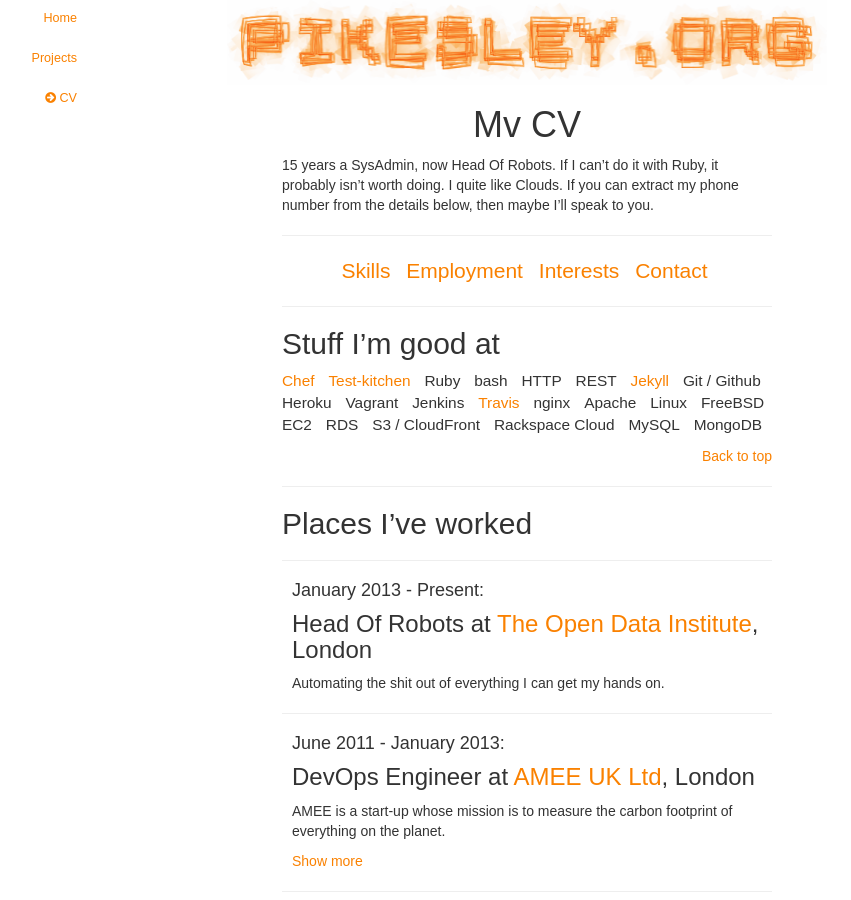
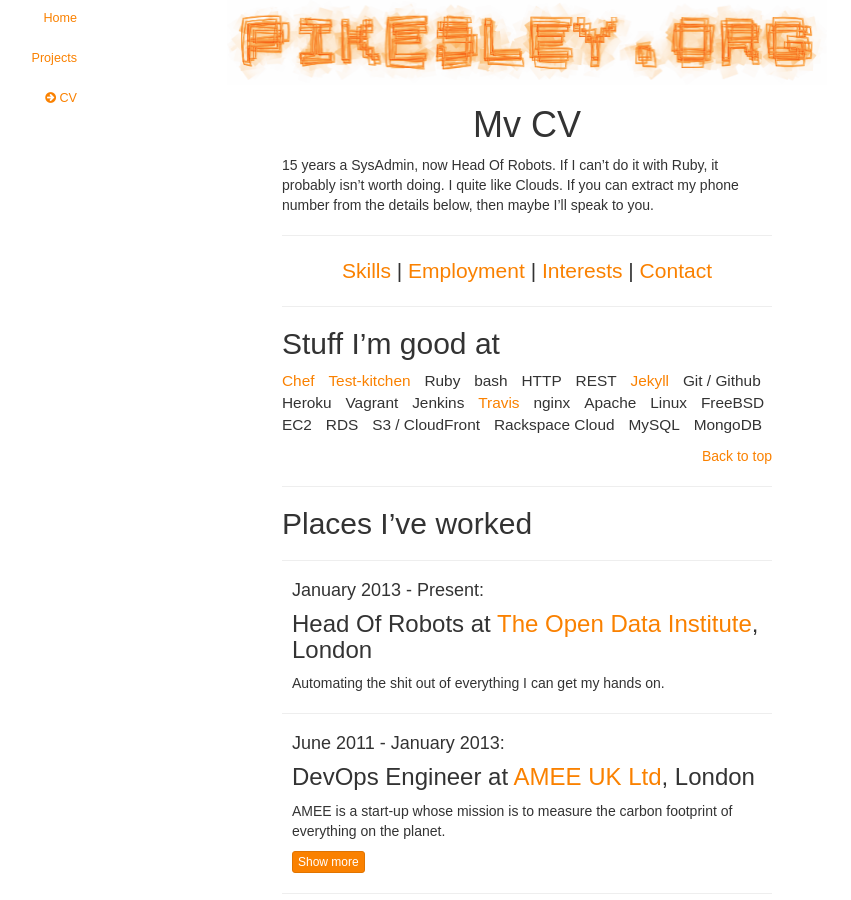
Before and after one commit to pikesley/pikesley.github.io, a Jekyll site: the page built from cv.html, in a window 1280 px wide and 900 px high. Shown: the whole window, without its empty margins (113-964 px from the left). Built offline with Jekyll 4.4.1, drawn with Linux system fonts in a browser that asks for light colours; nearby versions of some CDN libraries; some web fonts are replaced.

Commit message:
Use buttons

```diff
--- a/_includes/cv/employment.html
+++ b/_includes/cv/employment.html
@@ -19,15 +19,15 @@
     {% if employer.blurb %}
       {% capture param_name %}{{ employer.name | downcase | replace: ' ', '-'}}{% endcapture %}
 
-      <div class="collapse" id="{{ param_name }}-blurb">
+      <div class='collapse' id='{{ param_name }}-blurb'>
         {{ employer.blurb | markdownify }}
       </div>
 
-      <a class="collapsed" data-toggle="collapse" href="#{{ param_name }}-blurb" aria-expanded="false" aria-controls="{{ param_name }}-blurb">
-          <span class="show-ctrl">
+      <a class='collapsed btn btn-primary btn-xs' data-toggle='collapse' href='#{{ param_name }}-blurb' aria-expanded='false' aria-controls='{{ param_name }}-blurb'>
+          <span class='show-ctrl'>
             Show more
           </span>
-          <span class="hide-ctrl">
+          <span class='hide-ctrl'>
             Show less
           </span>
       </a>
--- a/cv.html
+++ b/cv.html
@@ -12,11 +12,16 @@ sections:
 
 <hr />
 
-<ul class='list-inline text-center' id='sections'>
-  {% for section in page.sections %}
-    <li><a href='#{{ section }}'>{{ section | capitalize }}</a></li>
-  {% endfor %}
-</ul>
+<div class='row' id='sections'>
+  <div class='col-md-12 text-center'>
+    {% for section in page.sections %}
+      <a href='#{{ section }}'>{{ section | capitalize }}</a>
+      {% if forloop.rindex0 > 0 %}
+        |
+      {% endif %}
+    {% endfor %}
+  </div>
+</div>
 
 {% for section in page.sections %}
   <hr />
```
